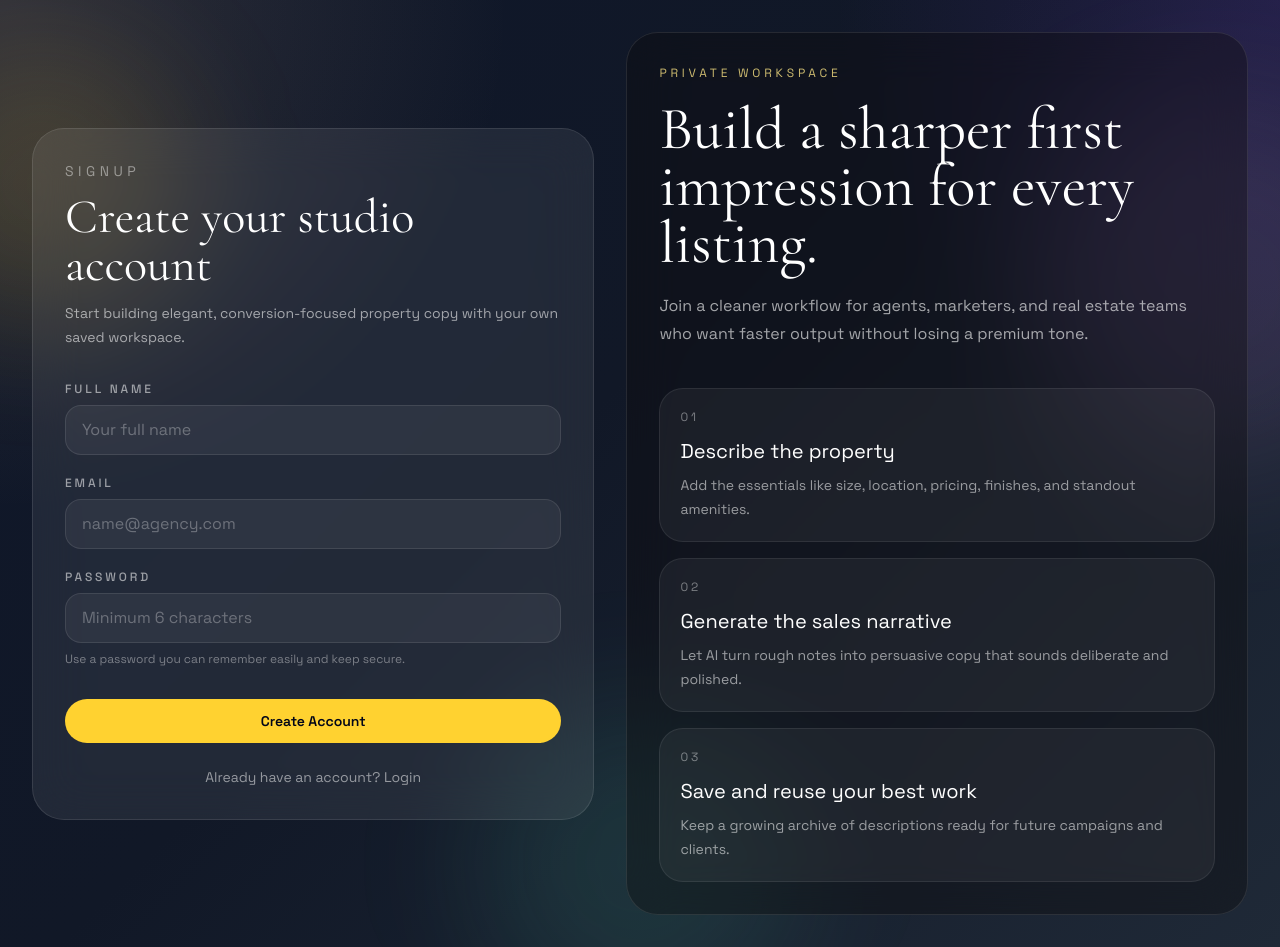
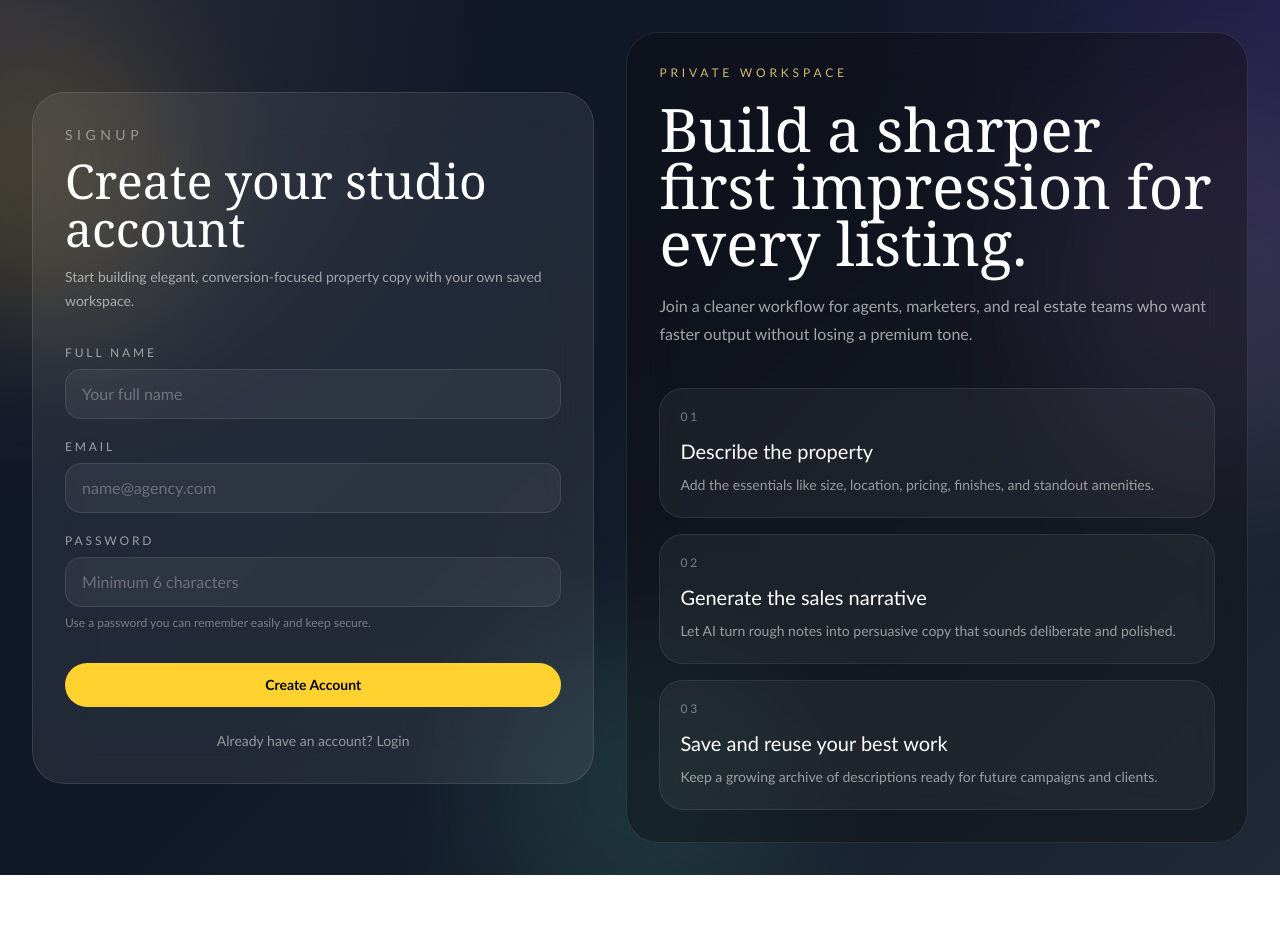
Before and after one commit to ErisaOsmani/real-estate, a Next.js app: page /signup in a window 1280 px wide. After the commit the page ends 875 px from the top, so only its background shows below. Built offline with nearby package versions, Linux system fonts and the light colour scheme; no server answers.

Commit message:
docs: prepare project for final demo

```diff
--- a/app/globals.css
+++ b/app/globals.css
@@ -3,6 +3,8 @@
 :root {
   --background: #ffffff;
   --foreground: #171717;
+  --font-space-grotesk: "Trebuchet MS", "Segoe UI", sans-serif;
+  --font-cormorant: Georgia, "Times New Roman", serif;
 }
 
 @theme inline {
--- a/app/layout.tsx
+++ b/app/layout.tsx
@@ -1,18 +1,6 @@
 import type { Metadata } from "next";
-import { Cormorant_Garamond, Space_Grotesk } from "next/font/google";
 import "./globals.css";
 import { AuthProvider } from "@/context/AuthContext";
-
-const spaceGrotesk = Space_Grotesk({
-  variable: "--font-space-grotesk",
-  subsets: ["latin"],
-});
-
-const cormorant = Cormorant_Garamond({
-  variable: "--font-cormorant",
-  subsets: ["latin"],
-  weight: ["400", "500", "600", "700"],
-});
 
 export const metadata: Metadata = {
   title: "Estate Studio AI",
@@ -26,9 +14,7 @@ export default function RootLayout({
 }) {
   return (
     <html lang="en">
-      <body
-        className={`${spaceGrotesk.variable} ${cormorant.variable} antialiased`}
-      >
+      <body className="antialiased">
         <AuthProvider>
           {children}
         </AuthProvider>
```
Also changed, not shown: 1 other file (tests, documents, lock files or other folders).
